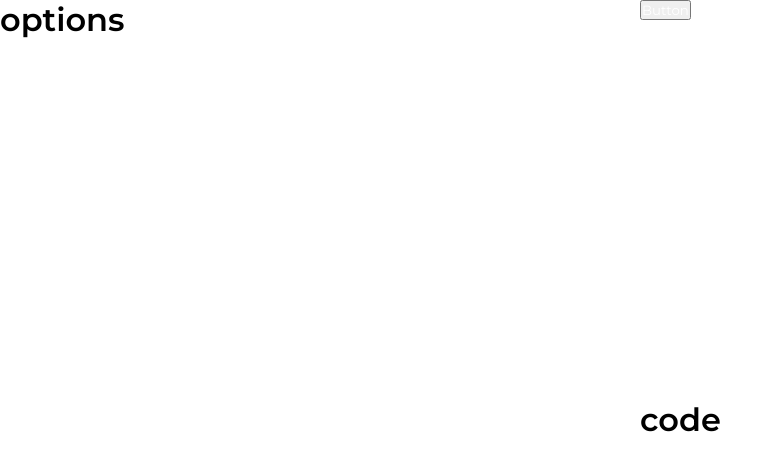
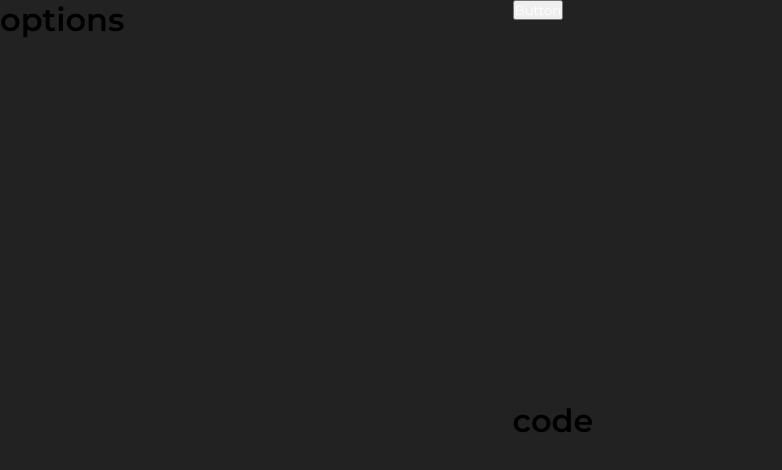
Before and after one commit to linus345/component-maker, a React (Create React App) app: page / in a window 1280 px wide. Shown: the top 470 px of the page, without its empty margins (0-782 px from the left). Built offline with nearby package versions, Linux system fonts and the light colour scheme.

Commit message:
changed grid layout

```diff
--- a/src/components/Layout.js
+++ b/src/components/Layout.js
@@ -2,12 +2,14 @@ import styled from 'styled-components';
 
 const Layout = styled.div`
   display: grid;
-  grid-template-columns: 1fr 1fr;
+  grid-template-columns: 2fr 3fr;
   grid-template-rows: 1fr 1fr;
   grid-template-areas:
     "options view"
     "options code";
+  grid-gap: 1px;
   min-height: 100vh;
+  background-color: #222;
 `;
 
 export default Layout;
```
